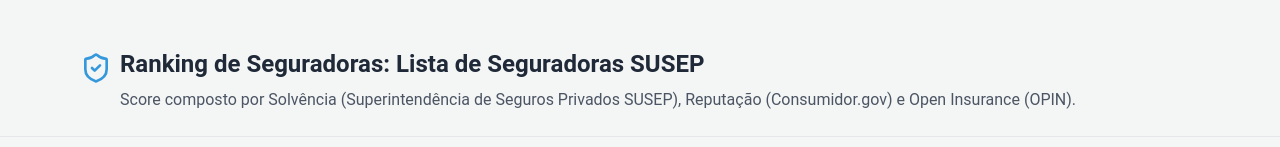
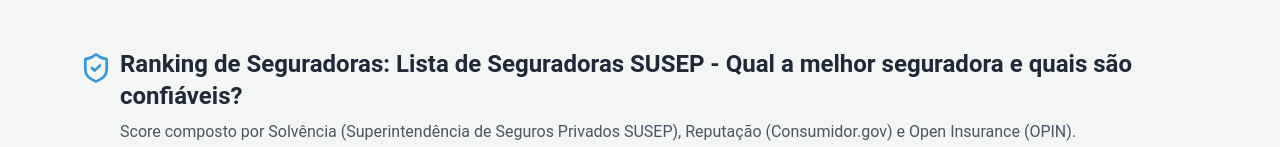
Before and after one commit to Rafael-Tinelli/widget-confiabilidade-seguradoras, a React (Vite) app in the folder widget-ui/: page / in a window 1280 px wide. Shown: the top 147 px of the page. Built offline with nearby package versions, Linux system fonts and the light colour scheme; no server answers.

Commit message:
Update App.jsx

```diff
--- a/widget-ui/src/App.jsx
+++ b/widget-ui/src/App.jsx
@@ -260,7 +260,7 @@
           <ShieldCheck className="w-8 h-8 text-[#3498db] mt-1 shrink-0" />
           <div>
             <h1 className="text-xl md:text-2xl font-bold text-[#1f2937] leading-tight">
-              Ranking de Seguradoras: Lista de Seguradoras SUSEP
+              Ranking de Seguradoras: Lista de Seguradoras SUSEP - Qual a melhor seguradora e quais são confiáveis?
             </h1>
             <p className="text-sm md:text-base text-gray-600 mt-2">
               Score composto por Solvência (Superintendência de Seguros Privados SUSEP), Reputação (Consumidor.gov) e Open Insurance (OPIN).
```
